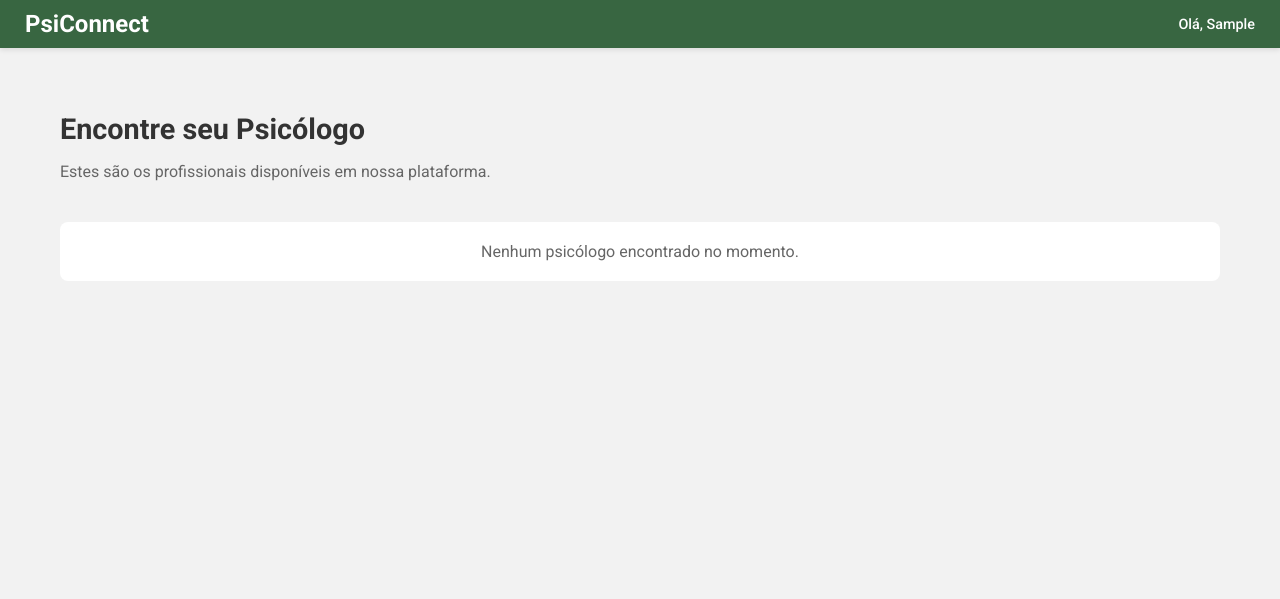
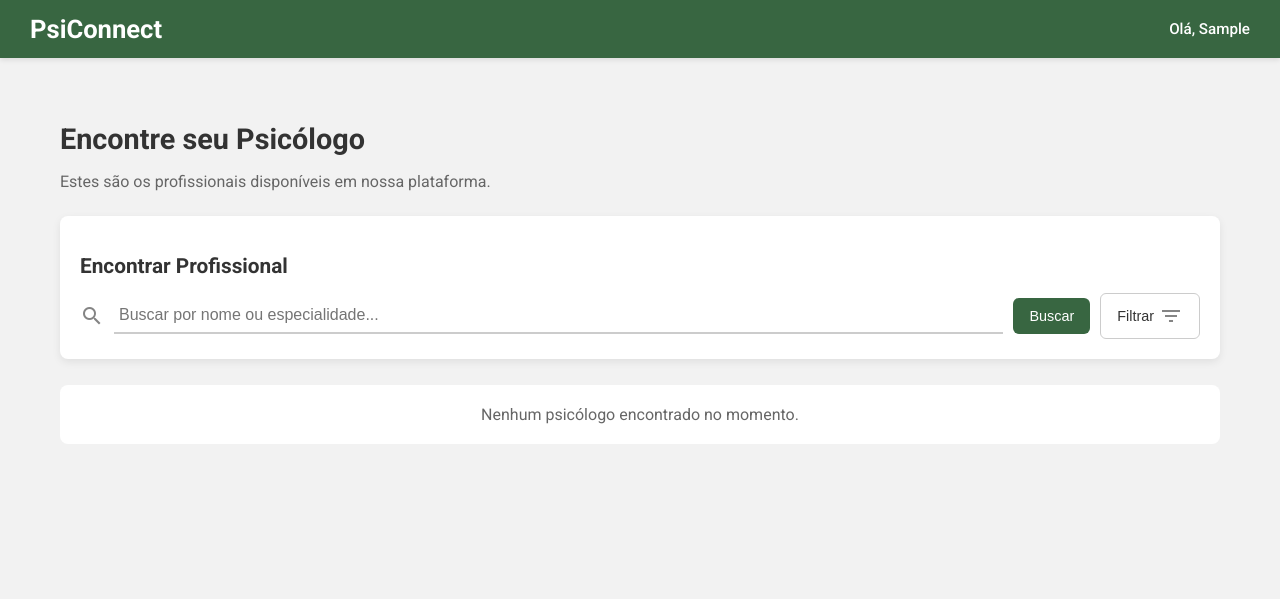
Before and after one commit to FelipeMartinsBnf/psiacesso-django, a Django app: page /paciente/psicologos/ in a window 1280 px wide. Shown: the top 599 px of the page. Run offline with Django 5.2, Linux system fonts and the light colour scheme; the visitor is signed in with stand-in values (Sample User, id 1); data that the repository does not hold is empty.

Commit message:
feat: pesquisa de psicologos

```diff
--- a/contas/static/psicologos_list.css
+++ b/contas/static/psicologos_list.css
@@ -226,3 +226,7 @@ body {
     opacity: 0.6;
     font-size: 0.75rem; /* <-- Reduzido */
 }
+
+.padding-1 {
+    margin: 10px 0;
+}
--- a/contas/templates/cadastro/cadastro_psicologo.html
+++ b/contas/templates/cadastro/cadastro_psicologo.html
@@ -1,3 +1,4 @@
+{% load static %}
 <!DOCTYPE html>
 <html lang="pt-br">
 <head>
--- a/paciente/templates/dashboard.html
+++ b/paciente/templates/dashboard.html
@@ -49,7 +49,7 @@
             <section class="search-container card">
                 <h2>Encontrar Profissional</h2>
                 <div class="barra-pesquisa">
-                    <form method="post" action="{% url 'user-psi-list' %}" class="search-form">
+                    <form method="get" action="{% url 'user-psi-list' %}" class="search-form">
                         {% csrf_token %}
                         <span class="material-icons">search</span>
                         <input type="text" name="query" placeholder="Buscar por nome ou especialidade...">
@@ -77,7 +77,7 @@
                             <div class="psi-card-rating">
                                 <span class="material-icons">star</span>
                                 <strong>4.9</strong> (120) </div>
-                            <a href="#" class="agendar-button">Agendar Consulta</a>
+                            <a href="{% url 'user-psi-detail' psi.id %}"class="agendar-button">Agendar Consulta</a>
                         </article>
                     {% empty %}
                         <p>Nenhum psicólogo encontrado.</p>
--- a/paciente/templates/psicologos_list.html
+++ b/paciente/templates/psicologos_list.html
@@ -14,6 +14,7 @@
     <link rel="stylesheet" href="{% static 'global.css' %}">
 
     <link rel="stylesheet" href="{% static 'psicologos_list.css' %}">
+    <link rel="stylesheet" href="{% static 'dashboard.css' %}" />
 </head>
 <body>
 
@@ -28,6 +29,20 @@
 
         <h1>Encontre seu Psicólogo</h1>
         <p>Estes são os profissionais disponíveis em nossa plataforma.</p>
+        <section class="search-container card padding-1">
+            <h2>Encontrar Profissional</h2>
+            <div class="barra-pesquisa">
+                <form method="get" action="{% url 'user-psi-list' %}" class="search-form">
+                    {% csrf_token %}
+                    <span class="material-icons">search</span>
+                    <input type="text" value="{{ query }}" name="query" placeholder="Buscar por nome ou especialidade...">
+                    <input type="submit" value="Buscar" class="search-button">
+                    <button type="button" class="filter-button">
+                        Filtrar <span class="material-icons">filter_list</span>
+                    </button>
+                </form>
+            </div>
+        </section>
 
         <div class="psicologos-grid">
 
@@ -36,14 +51,14 @@
                     <div class="psi-card-header">
                         <img src="https" alt="Foto de {{ psi.usuario.first_name }}">
                         <div class="psi-card-info">
-                            <h3> <a href="{% url 'user-psi-detail' psi.id %}">{{ psi.usuario.first_name }} {{ psi.usuario.last_name }}</a></h3>
+                            <h3>{{ psi.usuario.first_name }} {{ psi.usuario.last_name }}></h3>
                             <span>{{ psi.especialidade|default:'Terapia Cognitiva' }}</span>
                         </div>
                     </div>
                     <div class="psi-card-rating">
                         <span class="material-icons">star</span>
                         <strong>4.9</strong> (120) </div>
-                    <a href="#" class="agendar-button">Agendar Consulta</a>
+                    <a href="{% url 'user-psi-detail' psi.id %}" class="agendar-button">Agendar Consulta</a>
                 </article>
             {% empty %}
                 <p class="empty-message">Nenhum psicólogo encontrado no momento.</p>
--- a/paciente/views.py
+++ b/paciente/views.py
@@ -7,13 +7,20 @@ from psiacesso_main.models import Formacao
 def dashboard(request):
     #Logica para carregar 4 psicologos mais novos
     recentes = Psicologo.objects.order_by('-id')[:4]
+
+    #Carregar as consultas do paciente logado (futuro)
     return render(request, 'dashboard.html', {'psicologos': recentes })
 
 #Carrega todos os psicologos disponiveis
 @login_required
 def view_all_psicologs(request):
-    psicologos = Psicologo.objects.all()
-    return render(request, 'psicologos_list.html', {'psicologos': psicologos })
+    query = request.GET.get('query', '')
+
+    if query:
+        psicologos = Psicologo.objects.filter(usuario__first_name__icontains=query).distinct()
+    else:
+        psicologos = Psicologo.objects.filter()
+    return render(request, 'psicologos_list.html', {'psicologos': psicologos, 'query': query})
 
 #Carrega as informações de um psicologo para o paciente
 @login_required
```
